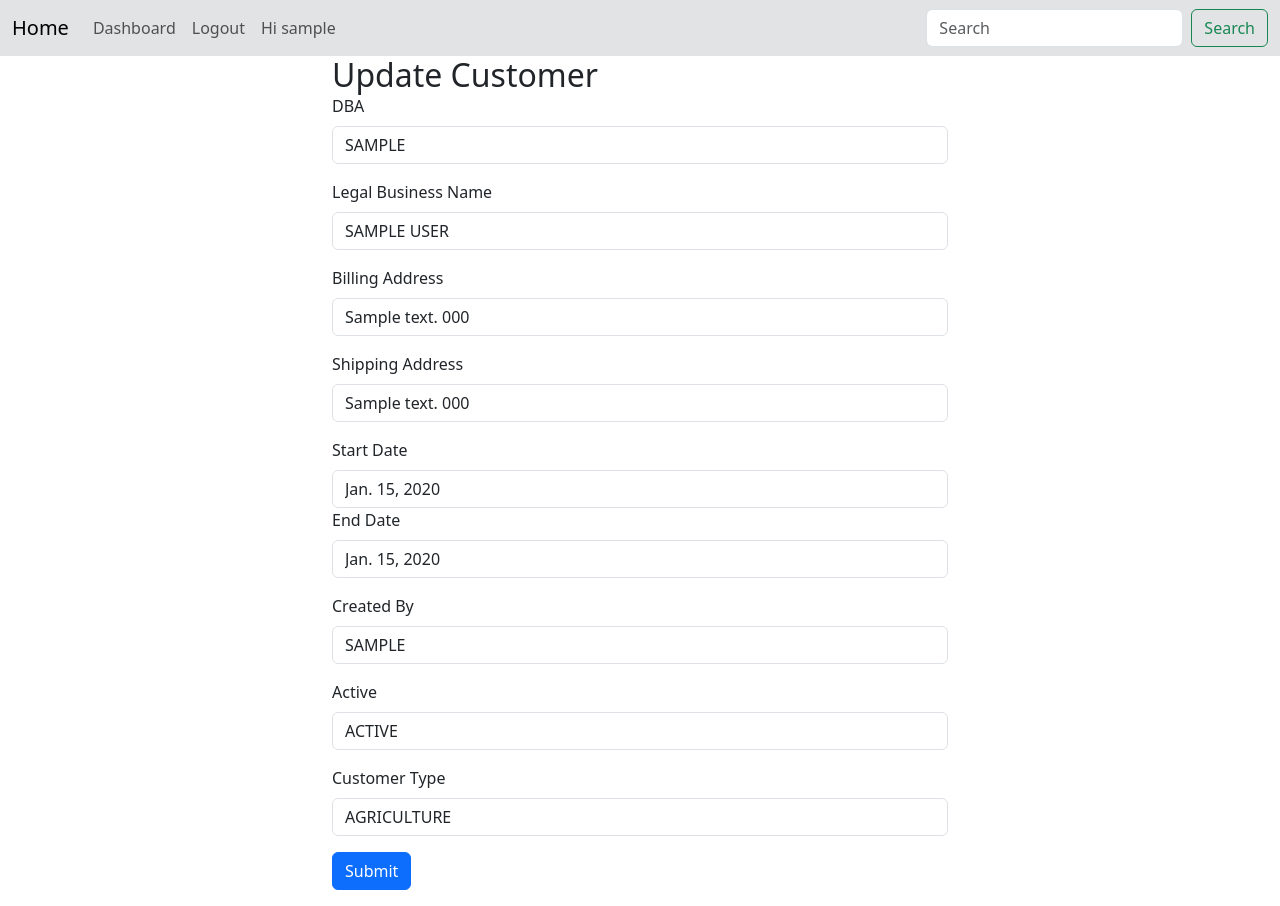
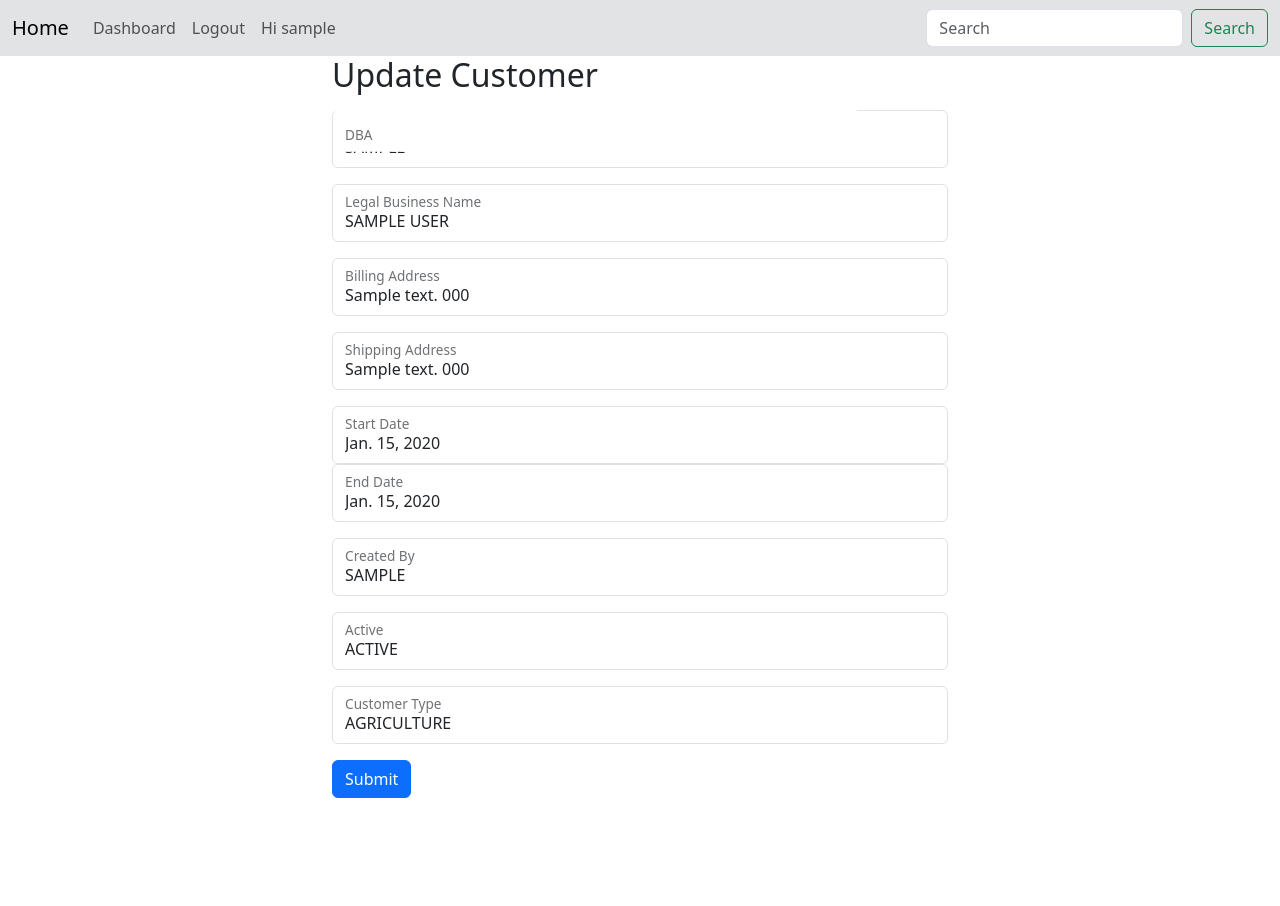
Before and after one commit to eld120/cobwebs, a Django app: page /customer-update/1 in a window 1280 px wide. After the commit the page ends 798 px from the top, so only its background shows below. Run offline with Django 4.2, Linux system fonts and the light colour scheme; a user stored in the database is signed in; tables that the repository leaves empty hold one stand-in row (values such as "Sample post").

Commit message:
added bootstrap floating form to both address and customer templates - bug remains at the top of the customer template

```diff
--- a/origmacrm/templates/customer_form.html
+++ b/origmacrm/templates/customer_form.html
@@ -4,71 +4,73 @@
   <div class="container w-50" >
 
     {% if create_customer %}
-      <h2>Create Customer</h2>
+      <h2 class="mb-3">Create Customer</h2>
     {% else %}
-      <h2>Update Customer</h2>
+      <h2 class="mb-3">Update Customer</h2>
     {% endif %}
 
     <form method="POST" >
-      {% csrf_token %}
-        <div class="mb-3">
-      <label for="input_dba" class="form-label">DBA</label>
-      <input
-        type="text"
-        class="form-control"
-        aria-describedby="business name"
+
+      <div class="mb-3 form-floating">
+        <input type="text" class="form-control"
+          id="dbaFormLabel" aria-describedby="business name"
           {% if not create_customer %}value="{{ customer.dba | upper}}"{% endif %}
-      />
+          placeholder="DBA"/>
+        <label for="input_dba" for="dbaFormLabel" class="form-control">DBA</label>
       </div>
-        <div class="mb-3">
-      <label for="InputName" class="form-label">Legal Business Name</label>
+      <div class="mb-3 form-floating">
         <input type="text" class="form-control"
+        id="nameFormLabel"
+        placeholder="Legal Business Name"
         {% if not create_customer %}value="{{ customer.name | upper}}"{% endif %}/>
+        <label for="InputName" for="nameFormLabel" class="form-label">Legal Business Name</label>
       </div>
-        <div class="mb-3">
-      <label for="BillingAddress" class="form-label">Billing Address</label>
-      <select  class="form-control">
+      <div class="mb-3 form-floating">
+        <select  class="form-control" id="billingFormLabel">
           <option {% if create_customer %}value="" {% else %}value="{{ customer.billing_address | upper}}"{% endif %}>{{customer.billing_address}}</option>
-        <option value="create address">Create Address</option>
         </select>
+        <label for="BillingAddress" for="billingFormLabel" class="form-label">Billing Address</label>
       </div>
-        <div class="mb-3">
-      <label for="ShippingAddress" class="form-label">Shipping Address</label>
-      <select  class="form-control">
+      <div class="mb-3 form-floating">
+        <select  class="form-control" id="shippingFormLabel">
           <option {% if create_customer %}value="" {% else %}value="{{ customer.shipping_address | upper}}"{% endif %}>{{customer.shipping_address}}</option>
-        <option value="create address">Create Address</option>
         </select>
+        <label for="ShippingAddress" for="shippingFormLabel" class="form-label">Shipping Address</label>
       </div>
-        <div class="mb-3">
-      <label for="StartDate" class="form-label">Start Date</label>
-      <input type="text" class="form-control"
+      <div class="mb-3 form-floating">
+        <input type="text" class="form-control" id="startDateLabel"
+        placeholder="Start Date"
         {% if not create_customer %}value="{{ customer.start_date }}"{% endif %}/>
-        <div class="mb-3">
-      <label for="EndDate" class="form-label">End Date</label>
-      <input type="text" class="form-control"
+        <label for="StartDate" for="startDateLabel" class="form-label">Start Date</label>
+      <div class="mb-3 form-floating">
+        <input type="text" class="form-control" id="endDateLabel"
+        placeholder="End Date"
         {% if not create_customer %}value="{{ customer.end_date }}"{% endif %}/>
+        <label for="EndDate" for="endDateLabel" class="form-label">End Date</label>
       </div>
-        <div class="mb-3">
-      <label for="CreatedBy" class="form-label">Created By</label>
-      <input type="text" class="form-control"
+      <div class="mb-3 form-floating">
+        <input type="text" class="form-control" id="createdByLabel"
+        placeholder="Created By"
         {% if not create_customer %}value="{{ customer.created_by | upper}}"{% endif %}/>
+        <label for="CreatedBy" for="createdByLabel" class="form-label">Created By</label>
       </div>
-        <div class="mb-3">
-      <label for="Active" class="form-label">Active</label>
-      <input type="text" class="form-control"
+      <div class="mb-3 form-floating">
+        <input type="text" class="form-control" id="activeFlagLabel"
+        placeholder="Active"
         {% if not create_customer %}value="{{ customer.active | upper}}"{% endif %}/>
+        <label for="Active" for="activeFlagLabel" class="form-label">Active</label>
       </div>
-        <div class="mb-3">
-      <label for="CustomerType" class="form-label">Customer Type</label>
-      <input type="text" class="form-control"
+      <div class="mb-3 form-floating">
+        <input type="text" class="form-control" id="customerTypeLabel"
+
         {% if not create_customer %}value="{{ customer.customer_type | upper}}"{% endif %}/>
+        <label for="CustomerType" for="customerTypeLabel" class="form-label">Customer Type</label>
       </div>
       <button type="submit" class="btn btn-primary">Submit</button>
+      {% csrf_token %}
     </form>
   </div>
- <!--  "start_date",
-    "end_date", "created_by", "active"
-     , "customer_type"  -->
+
 
 
 
```
Also changed, not shown: origmacrm/templates/address_form.html (added, +45 -0 lines). Lines whose indentation alone changed are shown as unchanged.
